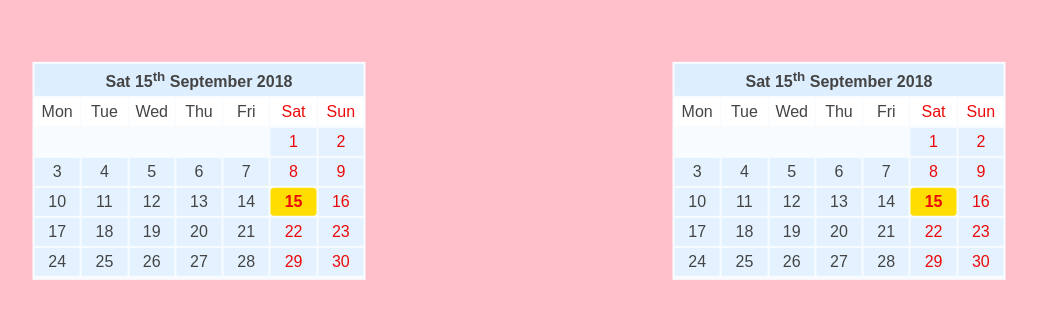
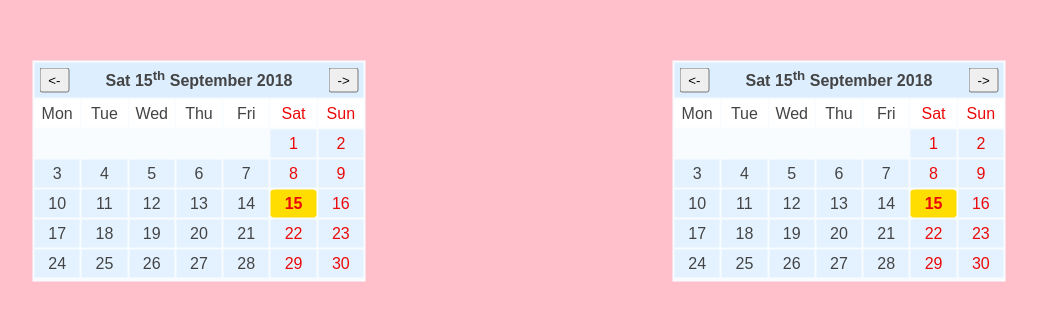
Before and after one commit to MartinDK/calendar2, a website: page index.html in a window 1280 px wide. Shown: the part 229-550 px from the top of the page, without its empty margins (121-1158 px from the left). Drawn offline with Linux system fonts and the light colour scheme.

Commit message:
Added calendar buttons

```diff
--- a/css/styles.css
+++ b/css/styles.css
@@ -4,7 +4,16 @@ body {
   font-weight: 100;
   background-color: pink;
 }
-
+button#month-decrease {
+  float: left;
+  padding: 3px;
+  margin-left: 5px;
+}
+button#month-increase {
+  float: right;
+  padding: 3px;
+  margin-right: 5px;
+}
 table {
   background-color: #f9fcff;
   margin: 0;
--- a/index.html
+++ b/index.html
@@ -15,13 +15,12 @@
 	<script src="js/calendar2.js"></script>
 	<script src="js/events2.js"></script>
 	<script type="text/javascript">
-		// Calendar 2
+		// Create Calendars
 		Calendar2.createCalendar('calendar2');
-		// Calendar 1
 		Calendar2.createCalendar('calendar');
 		// Add Events
-		Events.createEvents(".calendar2 td.calendar-day");
-		Events.createEvents(".calendar #day");
+		Events.createEvents("#calendar2");
+		Events.createEvents("#calendar");
 
 	</script>
 </body>
--- a/js/events2.js
+++ b/js/events2.js
@@ -2,16 +2,28 @@
 class Events {
   constructor() {
     this.e = '';
+    this.month = 0;
   }
 
   static createEvents(selector) {
     this.e = new Events;
     this.e.addEvents(selector);
+    this.e.addButtonss(selector);
+  }
+  // Buttons
+  addButtonss(selector) {
+    let el = document.querySelector(`${selector} th`)
+    el.insertAdjacentHTML('afterbegin', '<button id="month-decrease">&nbsp;\<-&nbsp;</button>');
+    el.insertAdjacentHTML('beforeend', '<button id="month-increase">&nbsp;-\>&nbsp;</button>');
+    let increaseMonthButton = document.querySelector(`${selector} #month-increase`);
+    let decreaseMonthButton = document.querySelector(`${selector} #month-decrease`);
+    increaseMonthButton.addEventListener('click', () => console.log(`${selector} inc ${this.month +=1}`));
+    decreaseMonthButton.addEventListener('click', () => console.log(`${selector} dec ${this.month -=1}`));
   }
 
   // Create Events
   addEvents(selector) {
-    const el = document.querySelectorAll(selector);
+    const el = document.querySelectorAll(`${selector} td.calendar-day`);
 
     for (let i = 0; i < el.length; i += 1) {
       el[i].addEventListener('click', () => this.eventHandler(el[i]));
```
